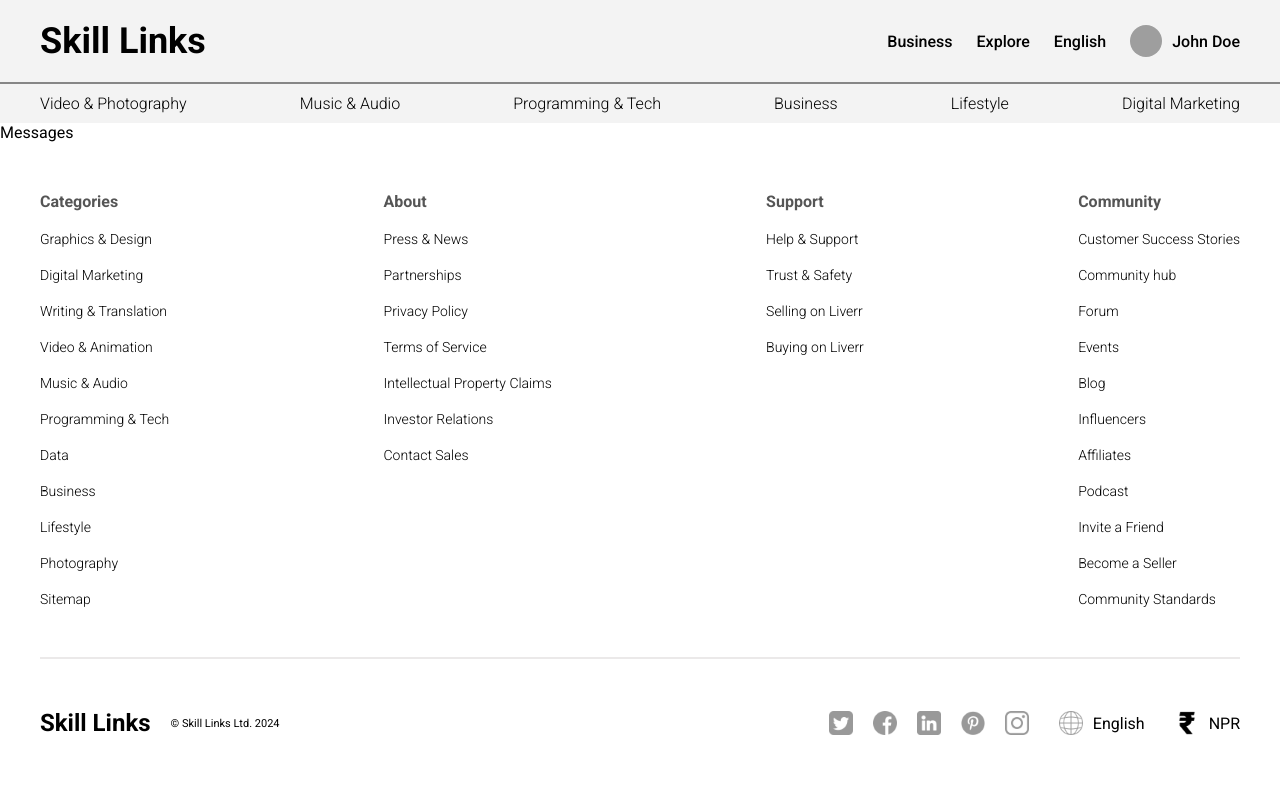
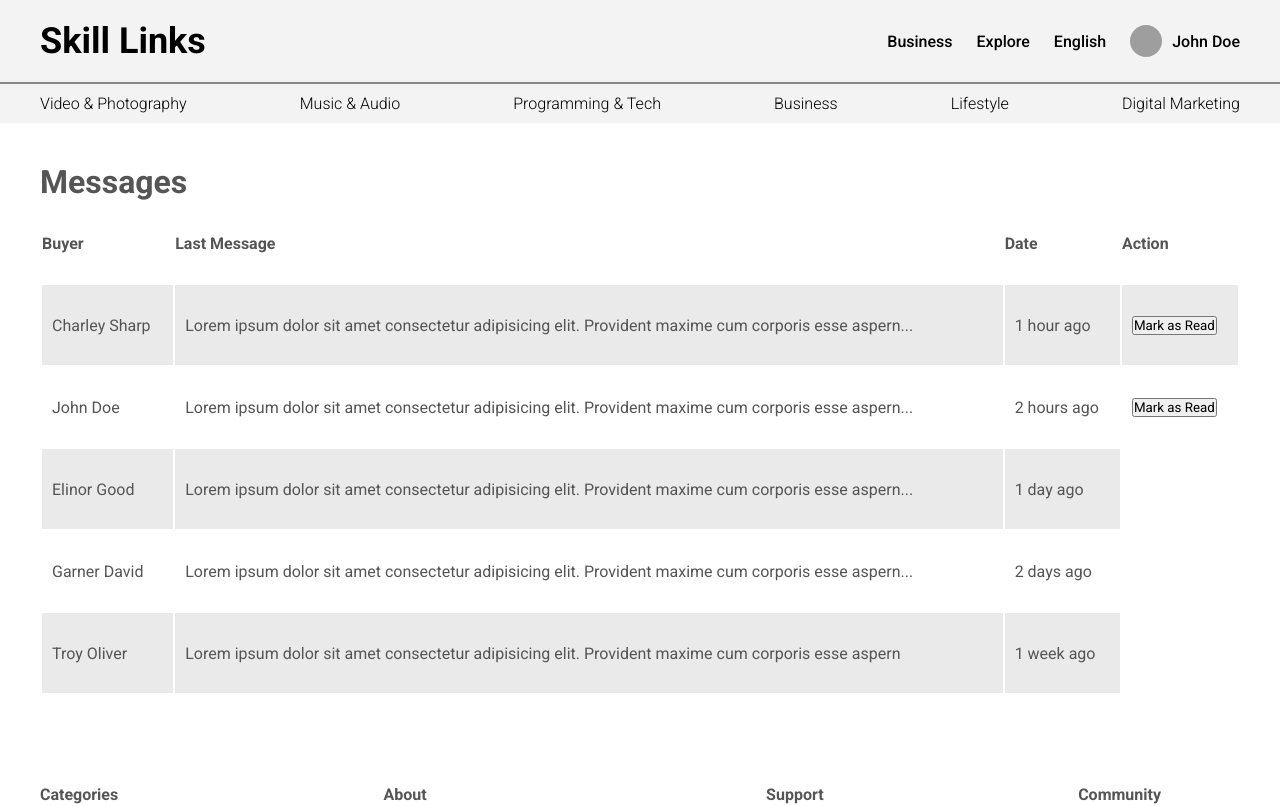
Before and after one commit to ius-hhh/Skill-Links, a React (Vite) app in the folder frontend/: page /messages in a window 1280 px wide. Shown: the top 806 px of the page. Built offline with nearby package versions, Linux system fonts and the light colour scheme; grey boxes are pictures that could not be loaded; a web font is replaced by a local one.

Commit message:
Messages Page

```diff
--- a/frontend/src/components/footer/Footer.scss
+++ b/frontend/src/components/footer/Footer.scss
@@ -9,6 +9,7 @@
     }
 
     .container {
+
       width: 1200px;
       .top {
         display: flex;
--- a/frontend/src/pages/home/Home.jsx
+++ b/frontend/src/pages/home/Home.jsx
@@ -91,7 +91,7 @@ const Home = () => {
             <img
               src="https://fiverr-res.cloudinary.com/q_auto,f_auto,w_870,dpr_2.0/v1/attachments/generic_asset/asset/d9c17ceebda44764b591a8074a898e63-1599597624768/business-desktop-870-x2.png"
               alt=""
-            />
+              />
           </div>
         </div>
       </div>
@@ -100,7 +100,7 @@ const Home = () => {
           <ProjectCard key={card.id} card={card} />
         ))}
       </Slide>
-      <TrustedBy/>
+<TrustedBy/>
     </div>
   )
 }
--- a/frontend/src/pages/messages/Messages.jsx
+++ b/frontend/src/pages/messages/Messages.jsx
@@ -1,9 +1,84 @@
-import React from 'react'
-import './Messages.scss'
+import React from "react";
+import { Link } from "react-router-dom";
+import "./Messages.scss";
+
 const Messages = () => {
+  const currentUser = {
+    id: 1,
+    username: "John Doe",
+    isSeller: true,
+  };
+
+  const message = `Lorem ipsum dolor sit amet consectetur adipisicing elit. Provident
+  maxime cum corporis esse aspernatur laborum dolorum? Animi
+  molestias aliquam, cum nesciunt, aut, ut quam vitae saepe repellat
+  nobis praesentium placeat.`;
+
   return (
-    <div className='messages'>Messages</div>
-  )
-}
+    <div className="messages">
+      <div className="container">
+        <div className="title">
+          <h1>Messages</h1>
+        </div>
+        <table>
+          <tr>
+            <th>{currentUser.isSeller ? "Buyer" : "Seller"}</th>
+            <th>Last Message</th>
+            <th>Date</th>
+            <th>Action</th>
+          </tr>
+          <tr className="active">
+            <td>Charley Sharp</td>
+            <td>
+              <Link to="/message/123" className="link">
+                {message.substring(0, 100)}...
+              </Link>
+            </td>
+            <td>1 hour ago</td>
+            <td>
+              <button>Mark as Read</button>
+            </td>
+          </tr>
+          <tr className="active">
+            <td>John Doe</td>
 
-export default Messages
+            <td>
+              <Link to="/message/123" className="link">
+                {message.substring(0, 100)}...
+              </Link>
+            </td>
+            <td>2 hours ago</td>
+            <td>
+              <button>Mark as Read</button>
+            </td>
+          </tr>
+          <tr>
+            <td>Elinor Good</td>
+            <td>
+              <Link to="/message/123" className="link">
+                {message.substring(0, 100)}...
+              </Link>
+            </td>
+            <td>1 day ago</td>
+          </tr>
+          <tr>
+            <td>Garner David </td>
+            <td>
+              <Link to="/message/123" className="link">
+                {message.substring(0, 100)}...
+              </Link>
+            </td>
+            <td>2 days ago</td>
+          </tr>
+          <tr>
+            <td>Troy Oliver</td>
+            <td>{message.substring(0, 100)}</td>
+            <td>1 week ago</td>
+          </tr>
+        </table>
+      </div>
+    </div>
+  );
+};
+
+export default Messages;
--- a/frontend/src/pages/messages/Messages.scss
+++ b/frontend/src/pages/messages/Messages.scss
@@ -0,0 +1,57 @@
+.messages {
+    display: flex;
+    justify-content: center;
+    color: #555;
+
+    .container {
+      width: 1200px;
+      padding: 40px 0px;
+
+      .title {
+        display: flex;
+        justify-content: space-between;
+
+        button {
+          background-color: #828483;
+          color: white;
+          font-weight: 500;
+          border: none;
+          padding: 10px;
+          cursor: pointer;
+        }
+      }
+
+      table {
+        width: 100%;
+
+        tr {
+          height: 80px;
+          th {
+            text-align: left;
+          }
+          td {
+            padding: 10px 10px;
+
+            sup{
+              font-size: 12px;
+            }
+
+            .image {
+              width: 50px;
+              height: 25px;
+              object-fit: cover;
+            }
+
+            .message {
+              width: 20px;
+              cursor: pointer;
+            }
+
+          }
+          &:nth-child(even) {
+            background-color: #00000015;
+          }
+        }
+      }
+    }
+  }
```
